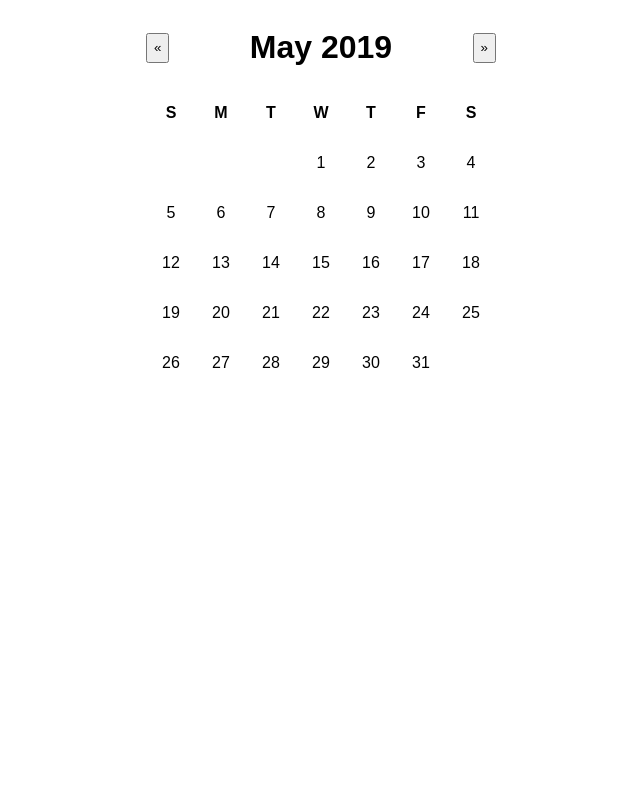
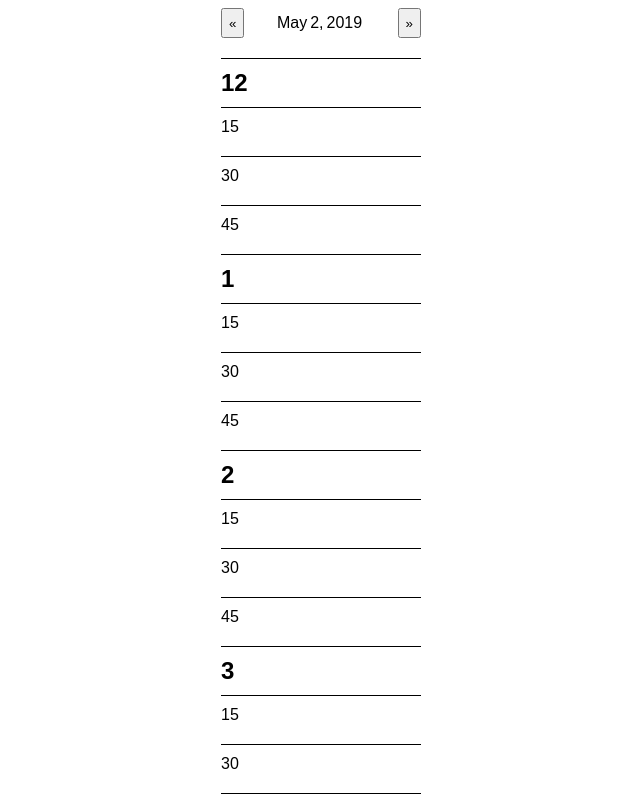
Before and after one commit to jmpolitzer/react-calendar, a React (Create React App) app: page / in a window 1280 px wide. Shown: the top 800 px of the page, without its empty margins (319-959 px from the left). Built offline with nearby package versions, Linux system fonts and the light colour scheme.

Commit message:
formats day component

```diff
--- a/src/components/Calendar.tsx
+++ b/src/components/Calendar.tsx
@@ -5,7 +5,7 @@ import { Day, Month, Year } from "./index";
 const { useState } = React;
 
 function Calendar() {
-  const [currentView, setCurrentView] = useState("month");
+  const [currentView, setCurrentView] = useState("day");
   const {
     setDate,
     getMonth,
--- a/src/components/Day.tsx
+++ b/src/components/Day.tsx
@@ -1,9 +1,31 @@
 import * as React from "react";
 import { DayComponentPropsInterface } from "../interfaces";
 
+const { Fragment } = React;
+
 function Day(props: DayComponentPropsInterface) {
-  const { day, changeView, goToPreviousDay, goToNextDay } = props;
+  const {
+    day,
+    changeView,
+    goToPreviousDay,
+    goToNextDay,
+    isMilitary = false
+  } = props;
   const { dayOfWeek, month, year, day: currentDay } = day;
+
+  const formatTime = (date: Date, index: number) => {
+    const militaryHour = date.getHours();
+    const minutes = date.getMinutes();
+    const standardHour =
+      militaryHour === 0
+        ? 12
+        : militaryHour < 13
+        ? militaryHour
+        : militaryHour - 12;
+    const hour = isMilitary ? militaryHour : standardHour;
+
+    return index % 4 === 0 ? hour : minutes;
+  };
 
   return (
     <div>
@@ -23,9 +45,21 @@ function Day(props: DayComponentPropsInterface) {
       <div>
         {currentDay.map((hour, i) => {
           return (
-            <div key={i}>
+            <div key={i} className="quarter">
               {hour.map((quarter: Date, j: number) => {
-                return <div key={j}>{quarter.toString()}</div>;
+                const isHour = j % 4 === 0;
+                const showEvening =
+                  isHour && !isMilitary && quarter.getHours() > 12;
+
+                return (
+                  <Fragment key={j}>
+                    <div className="quarter-line" />
+                    <div className={`${isHour ? "hour" : "minutes"}`}>
+                      <div>{formatTime(quarter, j)}</div>
+                      {showEvening && <div className="evening">p</div>}
+                    </div>
+                  </Fragment>
+                );
               })}
             </div>
           );
--- a/src/interfaces/index.tsx
+++ b/src/interfaces/index.tsx
@@ -30,6 +30,7 @@ interface DayComponentPropsInterface {
   changeView: (view: string) => void;
   goToNextDay: () => void;
   goToPreviousDay: () => void;
+  isMilitary?: boolean;
 }
 
 interface MonthComponentPropsInterface {
--- a/src/styles.css
+++ b/src/styles.css
@@ -62,4 +62,34 @@ button {
   display: flex;
   align-items: center;
   justify-content: space-between;
+  margin-bottom: 20px;
 }
+
+.quarter .hour,
+.minutes {
+  padding: 10px 0px;
+}
+
+.hour {
+  display: flex;
+  align-items: flex-end;
+  font-weight: bold;
+  font-size: 24px;
+}
+
+.evening {
+  font-size: 14px;
+  font-weight: normal;
+  margin-bottom: 3px;
+  margin-left: 2px;
+}
+
+.minutes {
+  margin-bottom: 10px;
+}
+
+.quarter-line {
+  width: 200px;
+  height: 1px;
+  background: black;
+}
```
